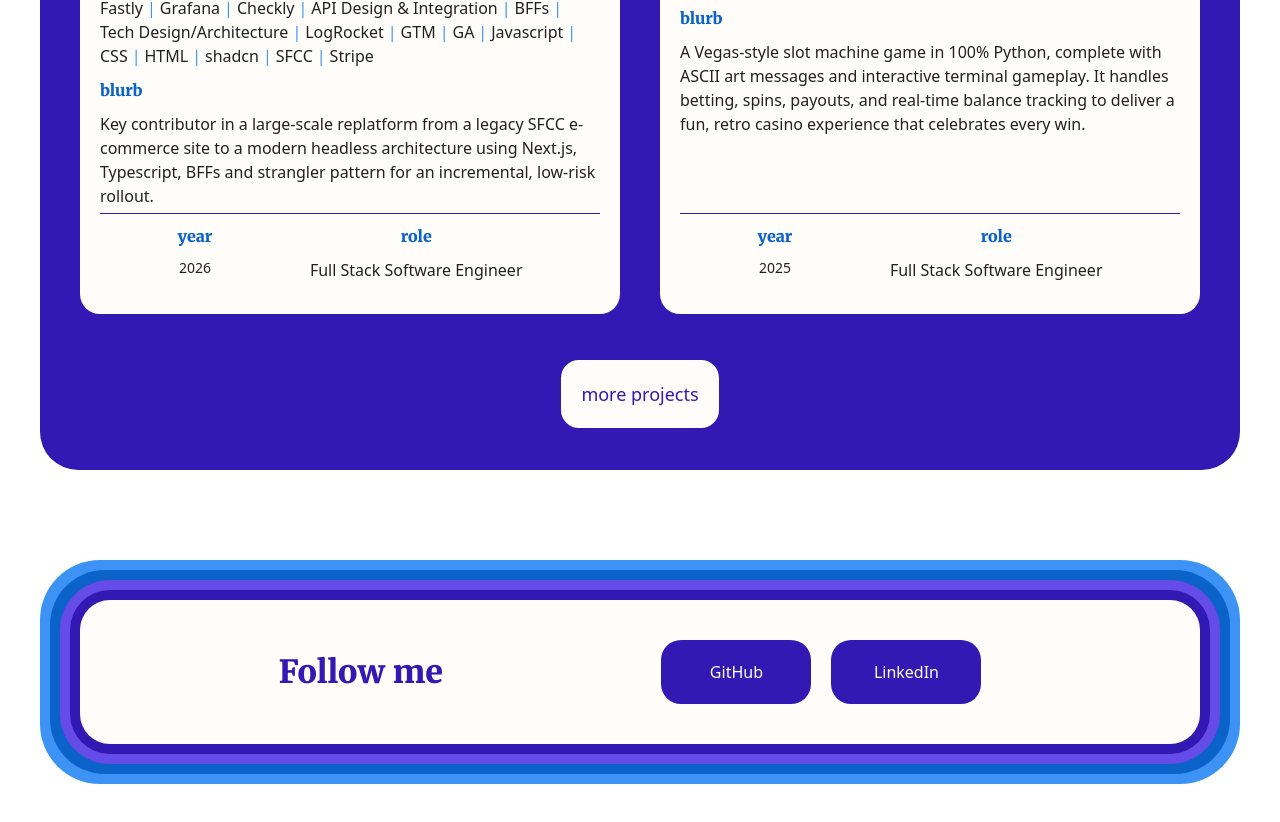
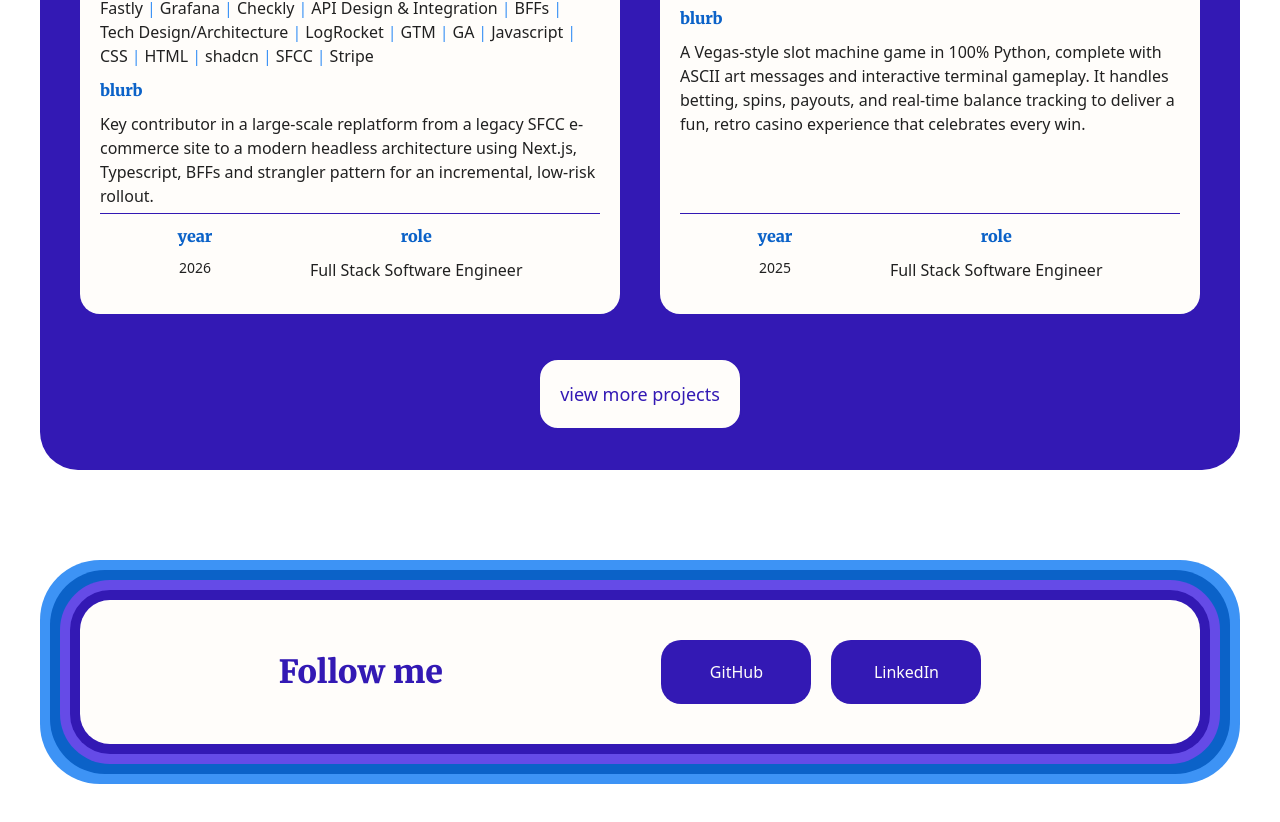
Before and after one commit to kleinlikecalvin/klein_like_calvin_next, a Next.js app: page / in a window 1280 px wide. Shown: the part 1068-1890 px from the top of the page. Built offline with nearby package versions, Linux system fonts and the light colour scheme.

Commit message:
Adds aria-label to some links

```diff
--- a/app/components/NavLogo.tsx
+++ b/app/components/NavLogo.tsx
@@ -26,6 +26,7 @@ export default function NavLogo() {
       ref={logoRef}
       href="/"
       className="pseudo-logo transition-transform ease-in-out duration-300 text-3xl m-0 font-headers scale"
+      aria-label="Navigates to home page."
     >
       N. Klein
     </a>
--- a/app/components/Projects/ProjectOverview.tsx
+++ b/app/components/Projects/ProjectOverview.tsx
@@ -15,7 +15,7 @@ export default function ProjectOverview() {
           href="/all-projects"
           className="mt-11 text-lg font-medium text-center w-max mx-auto bg-background text-special-one hover:bg-special-one border-2 hover:text-background"
         >
-          more projects
+          view more projects
         </a>
       )}
     </section>
--- a/app/components/projects/ProjectOverviewCard.tsx
+++ b/app/components/projects/ProjectOverviewCard.tsx
@@ -17,6 +17,7 @@ export default function ProjectOverviewCard({
     <a
       href={`/project?id=${id}`}
       className={`ProjectOverviewCard rounded-[20px] p-half bg-background text-foreground scale ${classes}`}
+      aria-label="View full project details."
     >
       <p className="special">{title}</p>
       {preview.thumbnail.src && (
```
